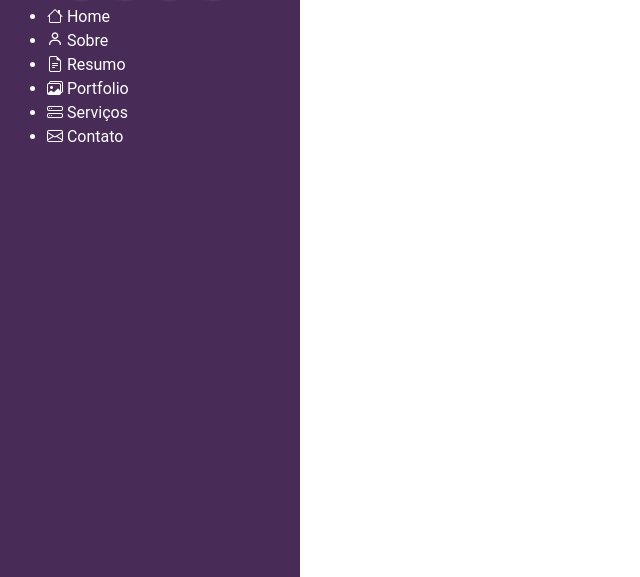
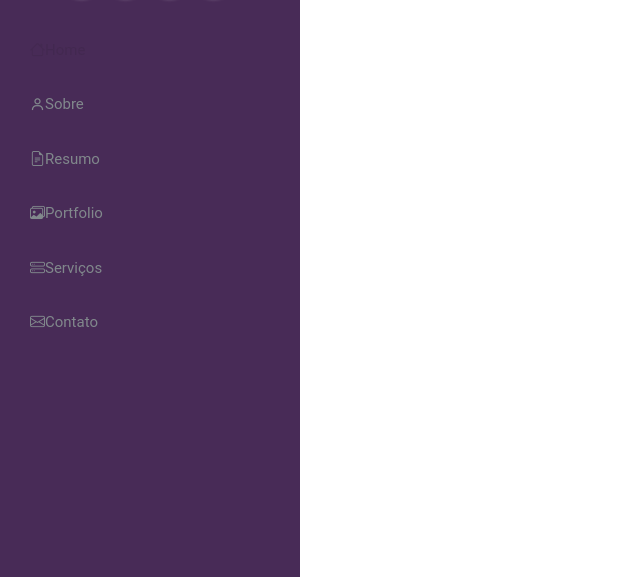
Before and after one commit to leticiafeferreira/Fate-Phones, a plain HTML site: page index.html in a window 1280 px wide. Shown: the part 223-800 px from the top of the page, without its empty margins (0-640 px from the left). Drawn offline with nearby package versions, Linux system fonts and the light colour scheme.

Commit message:
Add files via upload

```diff
--- a/css/styles.css
+++ b/css/styles.css
@@ -131,3 +131,44 @@ a {
         left: -300px;
     }
 }
+
+/*Menu do Header*/
+
+.nav-menu{
+    padding: 30px 0 0 0;
+}
+
+.nav-menu *{
+    padding: 0;
+    margin: 0;
+    list-style: none;
+}
+
+.nav-menu>ul>li {
+    position: relative;
+    white-space: nowrap;
+}
+.nav-menu a,
+.nav-menu:focus {
+    display: flex;
+    align-items: center;
+    color: var(--texto-opaco);
+    padding: 12px 15px;
+    margin-bottom: 8px;
+    transition: 0.3s;
+    font-size: 15px;
+}
+.nav-menu a:hover,
+.nav-menu .active,
+.nav-menu .active:focus,
+.nav-menu li:hover>a {
+    text-decoration: none;
+    color: var(--sombra-escura);
+}
+
+.nav-menu a:hover i,
+.nav-menu .active i,
+.nav-menu .active:focus i,
+.nav-menu li:hover>a i {
+    color: var(--sombra-escura);
+}
```
